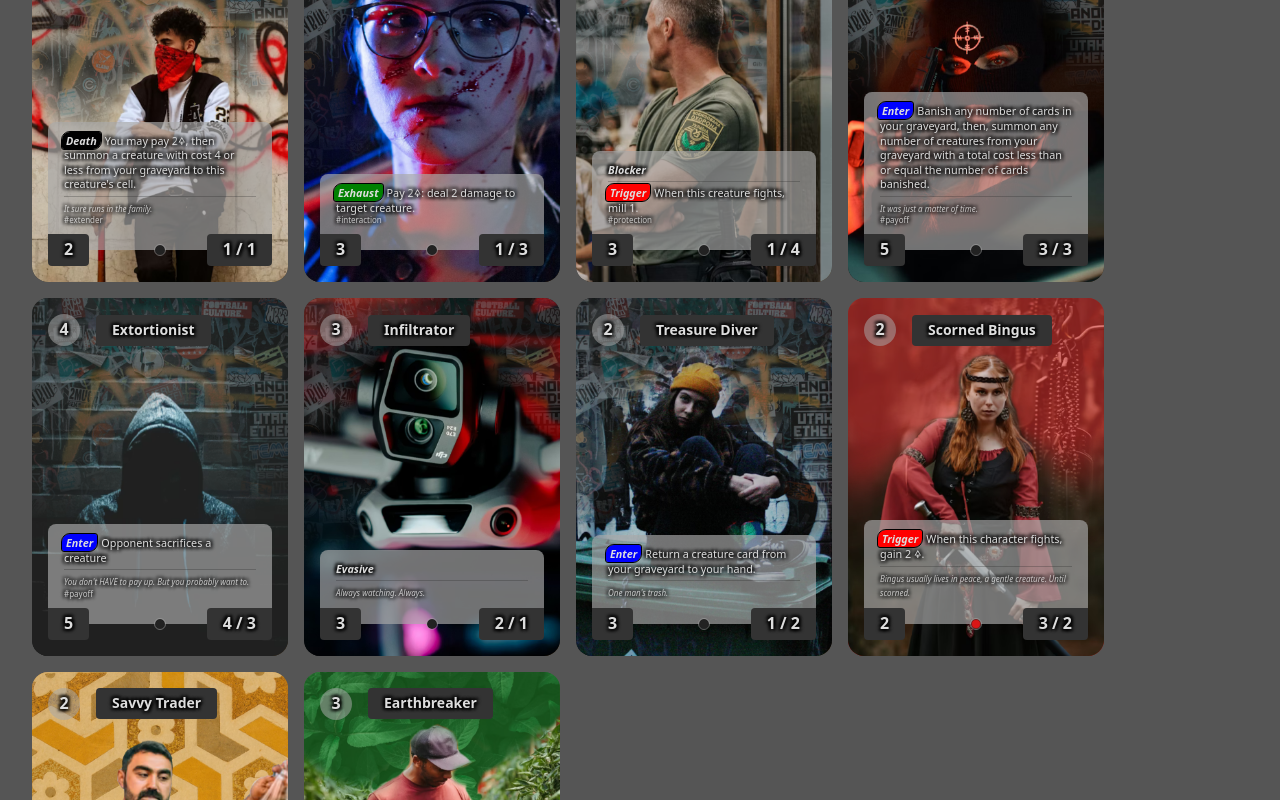
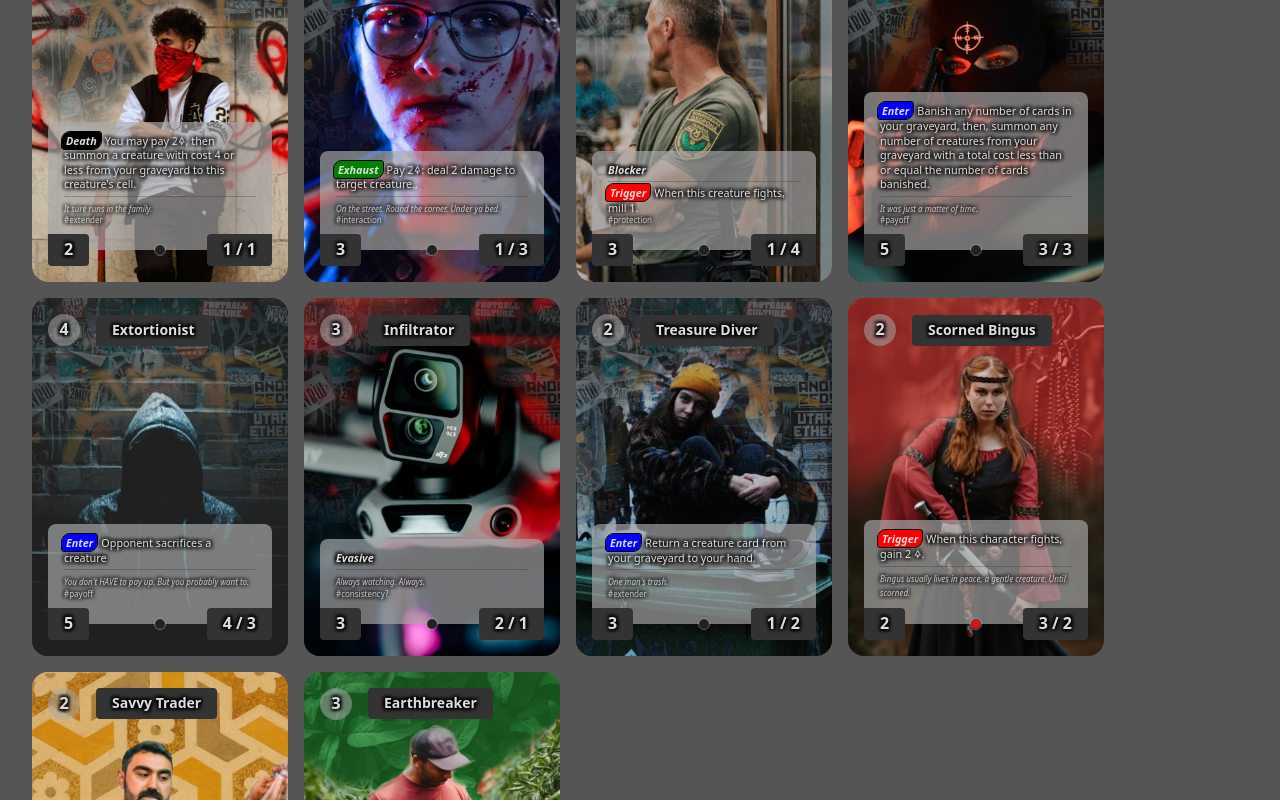
Before and after one commit to Koneke/force, a React (Vite) app: page / in a window 1280 px wide. Shown: the part 481-1281 px from the top of the page. Built offline with nearby package versions, Linux system fonts and the light colour scheme.

Commit message:
missing flavor/tags

```diff
--- a/src/cards/black.tsx
+++ b/src/cards/black.tsx
@@ -155,8 +155,11 @@ export const enforcer: CreatureCard = {
       <Exhaust />
       <BodyText>
         Pay 2{SYMBOL_ENERGY}: deal 2 damage to target creature.
-      </BodyText>
+      </BodyText>,
     </>,
+    <Flavor>
+      On the street. Round the corner. Under ya bed.
+    </Flavor>,
   ],
   constructionCost: 3,
   power: 1,
@@ -223,6 +226,7 @@ export const infiltrator: CreatureCard = {
   constructionCost: 3,
   power: 2,
   toughness: 1,
+  tags: ["consistency?"],
 }
 
 export const treasureDiver: CreatureCard = {
@@ -245,6 +249,7 @@ export const treasureDiver: CreatureCard = {
   constructionCost: 3,
   power: 1,
   toughness: 2,
+  tags: ["extender"],
 }
 
 export const black = [
```
